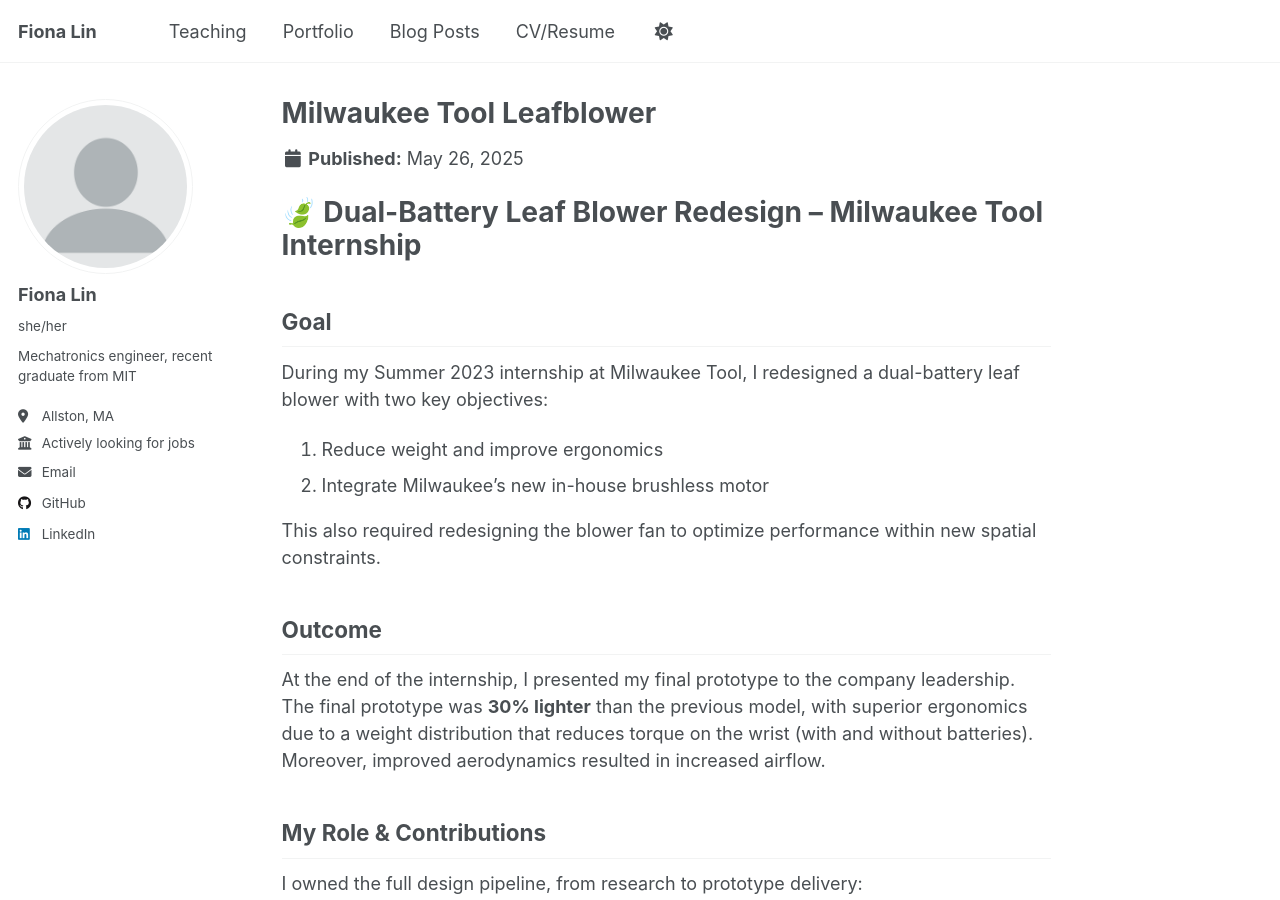
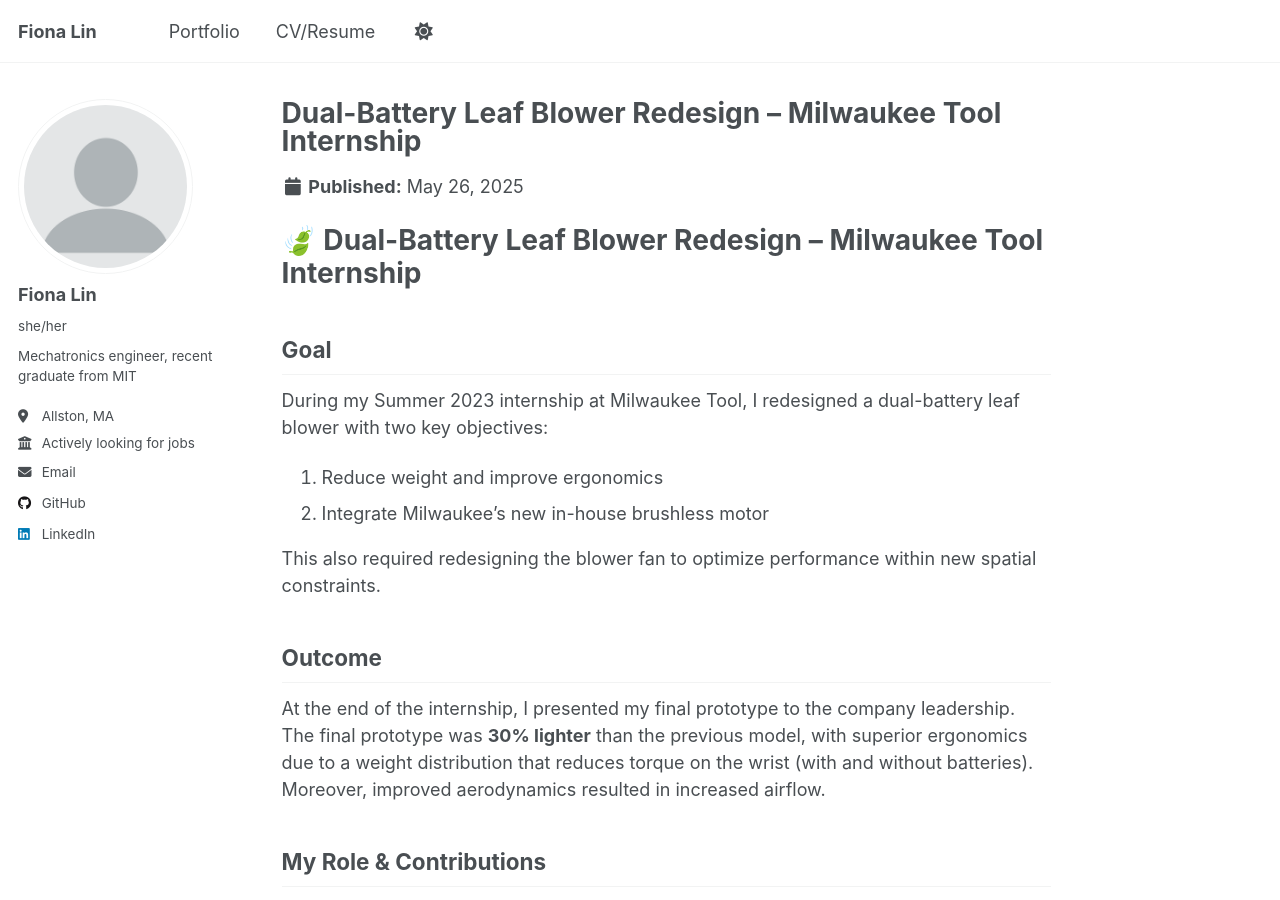
Before and after one commit to FionaLin13/backup.github.ioo, a Jekyll site: the page built from _portfolio/drafts_portfolio/leafblower.md, in a window 1280 px wide and 900 px high. Built offline with Jekyll 4.4.1, drawn with Linux system fonts in a browser that asks for light colours.

Commit message:
changed nav, slight mod to leafblower

```diff
--- a/_portfolio/drafts_portfolio/leafblower.md
+++ b/_portfolio/drafts_portfolio/leafblower.md
@@ -1,6 +1,6 @@
 ---
-title: "Milwaukee Tool Leafblower"
-excerpt: "industry project
+title: "Dual-Battery Leaf Blower Redesign – Milwaukee Tool Internship"
+excerpt: "full-cycle mechanical product design, aerodynamic optimization, FEA, design for manufacturing
 <br/><img src='/images/leafblower.png'>"
 #collection: portfolio
 ---
```
Also changed, not shown: _data/navigation.yml (+8 -8 lines), _portfolio/drafts_portfolio/hana_dram.md (+1 -1 lines).
